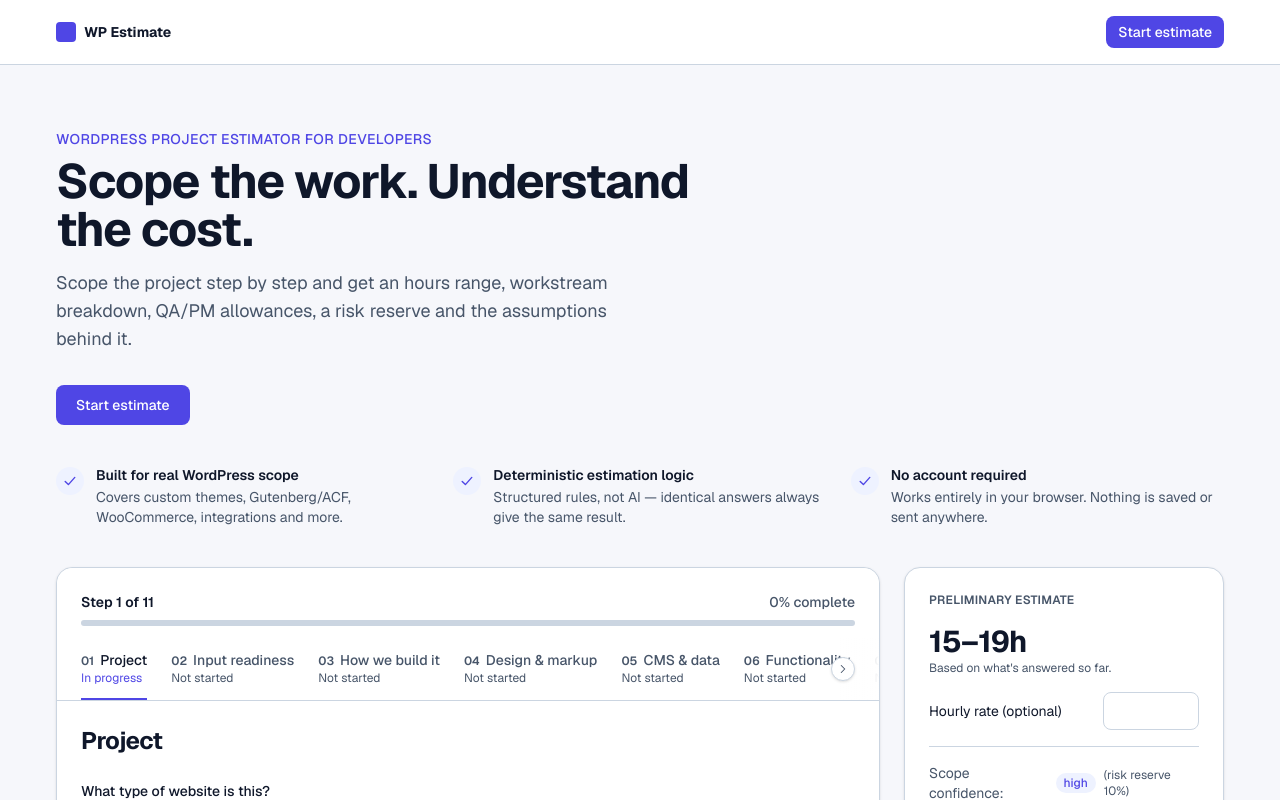
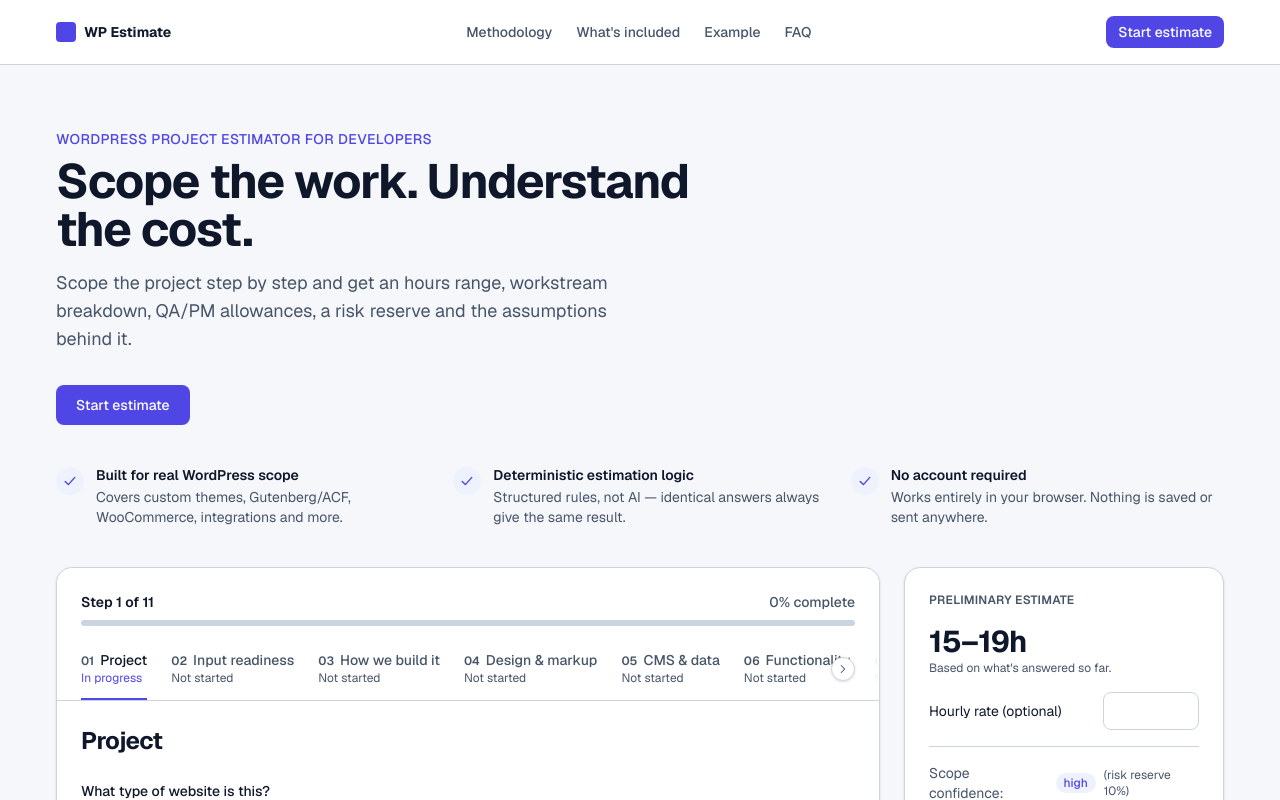
Before and after one commit to YedomakhaDev/wp-website-estimator, a Next.js app: page / in a window 1280 px wide. Shown: the top 800 px of the page. Built offline with nearby package versions, Linux system fonts and the light colour scheme.

Commit message:
feat: add header anchor navigation and soften example estimate heading

```diff
--- a/src/components/BuiltForWordPress.tsx
+++ b/src/components/BuiltForWordPress.tsx
@@ -22,7 +22,7 @@ function CapabilityIcon() {
 
 export default function BuiltForWordPress() {
     return (
-        <section className="border-t border-border py-16">
+        <section id="included" className="scroll-mt-20 border-t border-border py-16">
             <div className="mx-auto max-w-content px-6">
                 <p className="text-center text-sm font-medium uppercase tracking-wide text-primary">
                     What it covers
--- a/src/components/ExampleEstimate.tsx
+++ b/src/components/ExampleEstimate.tsx
@@ -15,7 +15,7 @@ const breakdown = [
 
 export default function ExampleEstimate() {
     return (
-        <section className="border-t border-border py-16">
+        <section id="example" className="scroll-mt-20 border-t border-border py-16">
             <div className="mx-auto max-w-content px-6">
                 <div className="flex flex-wrap items-end justify-between gap-4">
                     <div>
@@ -23,7 +23,7 @@ export default function ExampleEstimate() {
                             Example estimate
                         </p>
                         <h2 className="mt-2 text-3xl font-bold tracking-tight text-foreground">
-                            A real result, not a mockup
+                            See a complete example estimate
                         </h2>
                         <p className="mt-3 max-w-md text-muted-foreground">
                             A corporate website with a custom ACF build, 13 blocks, a CPT, and one integration —
--- a/src/components/Faq.tsx
+++ b/src/components/Faq.tsx
@@ -23,7 +23,7 @@ const faqs = [
 
 export default function Faq() {
     return (
-        <section className="border-t border-border py-16">
+        <section id="faq" className="scroll-mt-20 border-t border-border py-16">
             <div className="mx-auto max-w-content px-6">
                 <p className="text-center text-sm font-medium uppercase tracking-wide text-primary">
                     FAQ
--- a/src/components/Methodology.tsx
+++ b/src/components/Methodology.tsx
@@ -24,7 +24,7 @@ const steps = [
 
 export default function Methodology() {
     return (
-        <section className="border-t border-border py-16">
+        <section id="methodology" className="scroll-mt-20 border-t border-border py-16">
             <div className="mx-auto max-w-content px-6">
                 <p className="text-center text-sm font-medium uppercase tracking-wide text-primary">
                     Methodology
--- a/src/components/SiteHeader.tsx
+++ b/src/components/SiteHeader.tsx
@@ -37,15 +37,30 @@ export default function SiteHeader() {
                 hidden ? "-translate-y-full" : "translate-y-0"
             }`}
         >
-            <div className="mx-auto flex max-w-content items-center justify-between px-6 py-4">
+            <div className="mx-auto grid max-w-content grid-cols-[auto_1fr_auto] items-center gap-4 px-6 py-4">
                 <div className="flex items-center gap-2">
                     <span className="h-5 w-5 rounded-sm bg-primary" />
                     <span className="text-sm font-bold text-foreground">WP Estimate</span>
                 </div>
 
+                <nav className="hidden items-center justify-center gap-6 text-sm font-medium text-muted-foreground md:flex">
+                    <a href="#methodology" className="hover:text-foreground">
+                        Methodology
+                    </a>
+                    <a href="#included" className="hover:text-foreground">
+                        What&apos;s included
+                    </a>
+                    <a href="#example" className="hover:text-foreground">
+                        Example
+                    </a>
+                    <a href="#faq" className="hover:text-foreground">
+                        FAQ
+                    </a>
+                </nav>
+
                 <a
                     href="#calculator"
-                    className="rounded-control bg-primary px-3 py-1.5 text-sm font-medium text-primary-foreground"
+                    className="justify-self-end rounded-control bg-primary px-3 py-1.5 text-sm font-medium text-primary-foreground"
                 >
                     Start estimate
                 </a>
```
